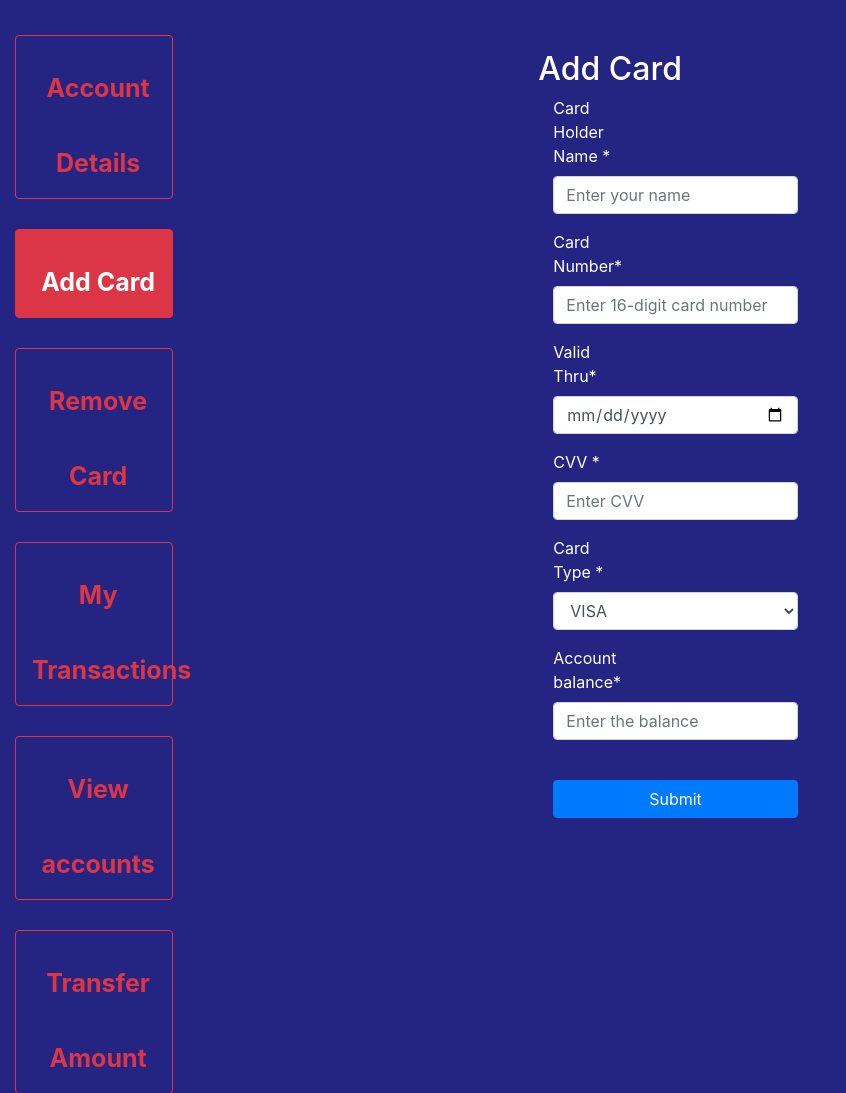
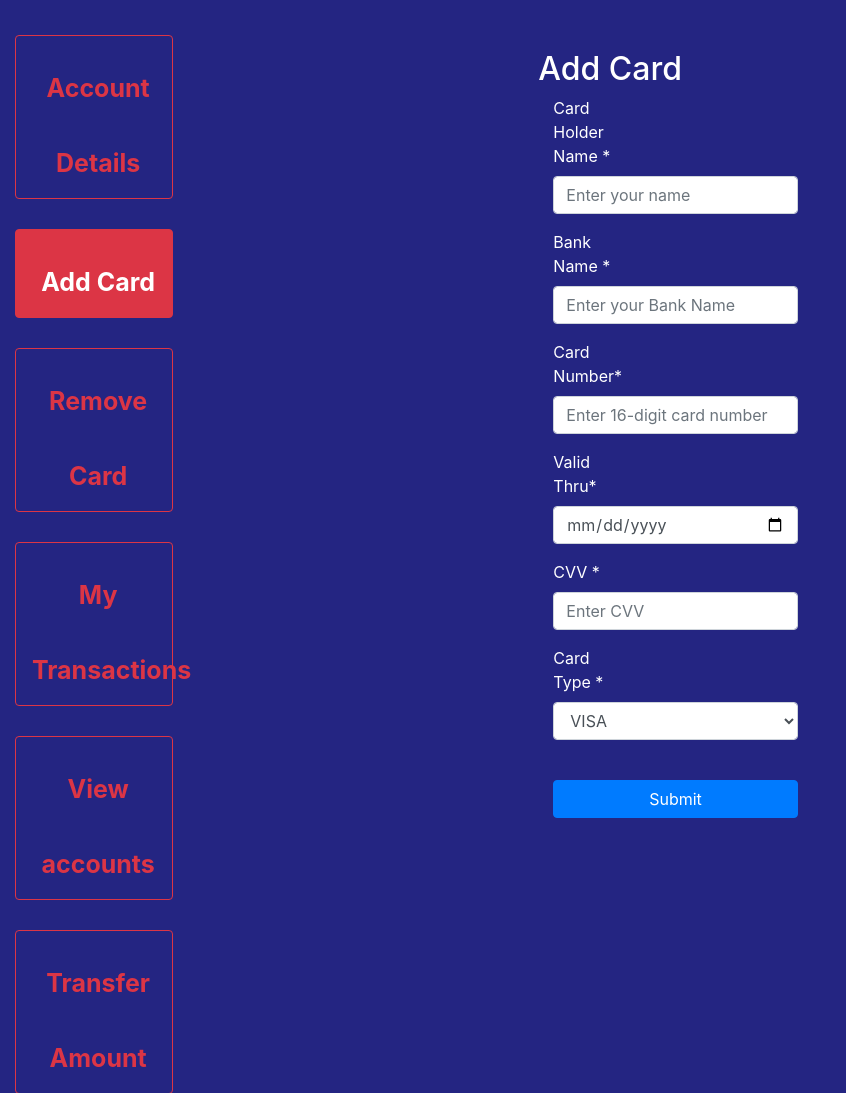
Before and after one commit to Prajwal2204/InCredible, a PHP site: page /addcard.php in a window 1280 px wide. Shown: the part 64-1157 px from the top of the page, without its empty margins (0-846 px from the left). Run offline with PHP 8.4, Linux system fonts and the light colour scheme; the visitor is signed in with stand-in values (Sample User, id 1); some libraries are stand-ins or nearby versions.

Commit message:
add card procedural complete

```diff
--- a/addcard.php
+++ b/addcard.php
@@ -1,39 +1,40 @@
 <?php
 session_start();
-include 'config.php';
+include_once "config.php";
 if(!isset($_SESSION["loggedin"])){
     header("location: login.php");
     exit;
 }
 
+
 	$success = "";
 
 	if(isset($_POST['submit'])){
-
-		$accname = $_POST['accname'];
-		$cardno = $_POST['cardno'];
+		$username = $_SESSION["username"];
+		$name = $_POST['accname'];
+		$bank = $_POST['bank'];
+		$card_no = $_POST['cardno'];
 		// $accifsc = $_POST['accifsc'];
 		// $accemail = $_POST['accemail'];
 		// $accpassword = $_POST['accpassword'];
-		$acccvv = $_POST['acccvv'];
-		$cardtype = $_POST['cardtype'];
-		$accbalance = $_POST['accbalance'];
-		$expdate = $_POST['expdate'];
-		$accdate = date('y-m-d');
-		$ins_sql = "INSERT INTO cards(accname, cardno, acccvv, cardtype, accbalance, expdate, accdate) VALUES ('".$accname."', '".$cardno."','".md5($acccvv)."', '".$cardtype."', '".$accbalance."', '".$expdate."', '".$accdate."')";
+		$cvv = $_POST['acccvv'];
+		$card_type = $_POST['cardtype'];
+		$expiry_date = $_POST['expdate'];
+		$ins_sql = "INSERT INTO cards(username, name, bank, card_no, cvv, card_type, expiry_date) VALUES ('".$username."', '".$name."', '".$bank."', '".$card_no."','".md5($cvv)."', '".$card_type."', '".$expiry_date."')";
+		$conn = mysqli_connect('localhost', 'root', '', 'credit_card');
 		$run_sql = mysqli_query($conn,$ins_sql);
 
-		$temp = mysqli_affected_rows($conn);
-		if($temp>0){
+		// $temp = mysqli_affected_rows($conn);
+		// if($temp>0){
 
-			$in_sql = "INSERT INTO users(name, email, password) VALUES ('".$accname."', '".$email."', '".md5($pass)."')";
-			$ru_sql = mysqli_query($conn,$in_sql);
+		// 	// $in_sql = "INSERT INTO users(name, email, password) VALUES ('".$accname."', '".$email."', '".md5($pass)."')";
+		// 	// $ru_sql = mysqli_query($conn,$in_sql);
 
-			$success = "Card added successfully!";
-		}else{
+		// 	$success = "Card added successfully!";
+		// }else{
 
-			$success = "Something went wrong!";
-		}
+		// 	$success = "Something went wrong!";
+		// }
 
 	}
 ?>
@@ -83,11 +84,17 @@ if(!isset($_SESSION["loggedin"])){
 					<div class="page-header">
 						<h2>Add Card</h2>
 					</div>
-					<form class="form-horizontal" action="addaccount.php" method="post" role="form">
+					<form class="form-horizontal" action="addcard.php" method="post" role="form">
 						<div class="form-group">
 							<label for="name" class="col-sm-3 control-label">Card Holder Name *</label>
 								<div class="col-sm-8">
 									<input type="text" name="accname" class="form-control" placeholder="Enter your name" id="accname" required>
+								</div>
+						</div>
+						<div class="form-group">
+							<label for="name" class="col-sm-3 control-label">Bank Name *</label>
+								<div class="col-sm-8">
+									<input type="text" name="bank" class="form-control" placeholder="Enter your Bank Name" id="bank" required>
 								</div>
 						</div>
 						<!-- <div class="form-group">
@@ -133,12 +140,6 @@ if(!isset($_SESSION["loggedin"])){
 								</div>
 						</div>
 						<div class="form-group">
-							<label for="number" class="col-sm-3 control-label">Account balance*</label>
-								<div class="col-sm-8">
-									<input type="text" name="accbalance" class="form-control" placeholder="Enter the balance" id="accbalance" required>
-								</div>
-						</div>
-						<div class="form-group">
 							<label class="col-sm-3 control-label"></label>
 							<div class="col-sm-8">
 							<input type="submit" id="submit" name="submit" value = "Submit" class="btn btn-block btn-primary">
```
